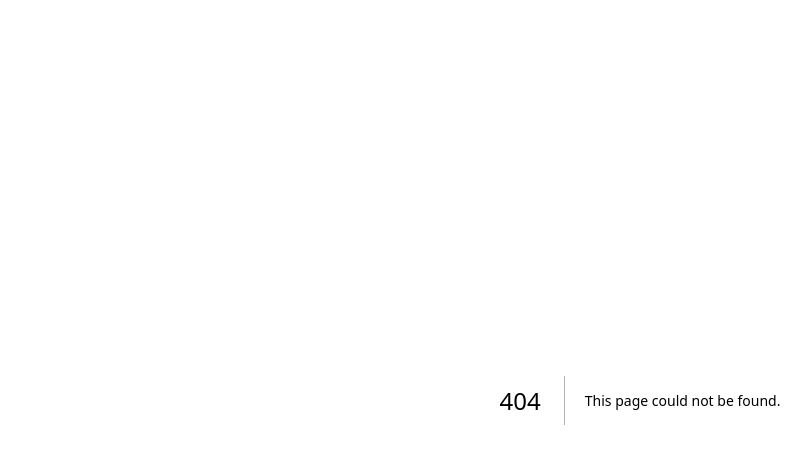
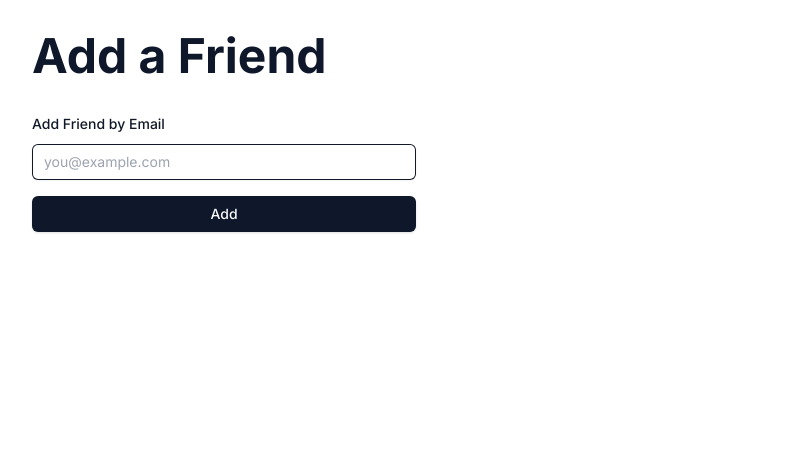
Before and after one commit to Emperordmasac/pavilion-realtime-chatApp, a Next.js app: page /dashboard/add in a window 1280 px wide. Before the commit this address had no page. Shown: the top 464 px of the page, without its empty margins (0-811 px from the left). Built offline with nearby package versions, Linux system fonts and the light colour scheme.

Commit message:
feat: send friend request

```diff
--- /dev/null
+++ b/src/app/(dashboard)/dashboard/add/page.tsx
@@ -0,0 +1,14 @@
+import AddFriendButton from "@/components/add-friend-button";
+import * as React from "react";
+
+const AddFriendPage: React.FC = () => {
+  return (
+    <main className=" container pt-8">
+      <h1 className="text-5xl font-bold mb-8">Add a Friend</h1>
+
+      <AddFriendButton />
+    </main>
+  );
+};
+
+export default AddFriendPage;
--- a/src/app/(dashboard)/dashboard/page.tsx
+++ b/src/app/(dashboard)/dashboard/page.tsx
@@ -1,9 +1,18 @@
+import { authOptions } from "@/lib/auth";
+import { getServerSession } from "next-auth";
 import * as React from "react";
 
 interface pageProps {}
 
-const Page: React.FC<pageProps> = () => {
-  return <div>Dashboard Page</div>;
+const Page: React.FC<pageProps> = async () => {
+  const session = await getServerSession(authOptions);
+
+  return (
+    <div>
+      Dashboard Page
+      <pre>{JSON.stringify(session)}</pre>
+    </div>
+  );
 };
 
 export default Page;
--- /dev/null
+++ b/src/app/api/friends/add/route.ts
@@ -0,0 +1,9 @@
+import { addFriendValidator } from '@/lib/validations/add-friend'
+
+export async function POST(req: Request) {
+  try {
+    const body = await req.json()
+
+    const { email: emailToAdd } = addFriendValidator.parse(body.email)
+  } catch (error) {}
+}
--- /dev/null
+++ b/src/app/page.tsx
@@ -0,0 +1,9 @@
+import * as React from "react";
+
+interface pageProps {}
+
+const IndexPage: React.FC<pageProps> = () => {
+  return <div>Home Page</div>;
+};
+
+export default IndexPage;
--- /dev/null
+++ b/src/components/add-friend-button.tsx
@@ -0,0 +1,82 @@
+"use client";
+
+import * as React from "react";
+
+import { addFriendValidator } from "@/lib/validations/add-friend";
+import axios, { AxiosError } from "axios";
+import { Button } from "./ui/button";
+import { useForm } from "react-hook-form";
+import { zodResolver } from "@hookform/resolvers/zod";
+import { z } from "zod";
+import { Toast } from "@radix-ui/react-toast";
+
+type FormData = z.infer<typeof addFriendValidator>;
+
+const AddFriendButton: React.FC = () => {
+  const [showSucessState, setShowSucessState] = React.useState<boolean>(false);
+
+  const {
+    register,
+    handleSubmit,
+    setError,
+    formState: { errors },
+  } = useForm<FormData>({
+    resolver: zodResolver(addFriendValidator),
+  });
+
+  const addFriend = async (email: string) => {
+    try {
+      const validatedEmail = addFriendValidator.parse({ email });
+
+      await axios.post("/api/friends/add", {
+        email: validatedEmail,
+      });
+
+      setShowSucessState(true);
+    } catch (error) {
+      if (error instanceof z.ZodError) {
+        setError("email", { message: error.message });
+        return;
+      }
+
+      if (error instanceof AxiosError) {
+        setError("email", { message: error.response?.data });
+        return;
+      }
+
+      setError("email", { message: "something went Wrong" });
+    }
+  };
+
+  const onSubmit = (data: FormData) => {
+    addFriend(data.email);
+  };
+
+  return (
+    <form onSubmit={handleSubmit(onSubmit)} className="max-w-sm">
+      <label
+        htmlFor="email"
+        className="block text-sm font-medium leading-6 text-gray-900"
+      >
+        Add Friend by Email
+      </label>
+      <div className="mt-2 flex flex-col gap-4">
+        <input
+          {...register("email")}
+          type="text"
+          placeholder="you@example.com"
+          className="block w-full rounded-md border-0 py-1.5 text-gray-900 shadow-sm ring-1 ring-inset ring-gray-900 placeholder:text-gray-400 focus:ring-2 focus:ring-inset focus:ring-indigo-600 sm:text-sm sm:leading-6"
+        />
+        {errors?.email && (
+          <p className="px-1 text-xs text-red-600">{errors.email.message}</p>
+        )}
+        <Button>Add</Button>
+        {showSucessState ? (
+          <p className="px-1 text-xs text-red-600">Friend Request sent</p>
+        ) : null}
+      </div>
+    </form>
+  );
+};
+
+export default AddFriendButton;
--- /dev/null
+++ b/src/lib/validations/add-friend.ts
@@ -0,0 +1,5 @@
+import { z } from 'zod'
+
+export const addFriendValidator = z.object({
+  email: z.string().email(),
+})
--- a/tailwind.config.js
+++ b/tailwind.config.js
@@ -1,81 +1,85 @@
-const { fontFamily } = require('tailwindcss/defaultTheme')
+const { fontFamily } = require("tailwindcss/defaultTheme");
 
 /** @type {import('tailwindcss').Config} */
 module.exports = {
   content: [
-    './src/pages/**/*.{js,ts,jsx,tsx,mdx}',
-    './src/components/**/*.{js,ts,jsx,tsx,mdx}',
-    './src/app/**/*.{js,ts,jsx,tsx,mdx}',
+    "./src/pages/**/*.{js,ts,jsx,tsx,mdx}",
+    "./src/components/**/*.{js,ts,jsx,tsx,mdx}",
+    "./src/app/**/*.{js,ts,jsx,tsx,mdx}",
   ],
-  darkMode: ['class'],
+  darkMode: ["class"],
   theme: {
     container: {
       center: true,
-      padding: '2rem',
+      padding: "2rem",
       screens: {
-        '2xl': '1400px',
+        "2xl": "1400px",
       },
     },
     extend: {
       colors: {
-        border: 'hsl(var(--border))',
-        input: 'hsl(var(--input))',
-        ring: 'hsl(var(--ring))',
-        background: 'hsl(var(--background))',
-        foreground: 'hsl(var(--foreground))',
+        border: "hsl(var(--border))",
+        input: "hsl(var(--input))",
+        ring: "hsl(var(--ring))",
+        background: "hsl(var(--background))",
+        foreground: "hsl(var(--foreground))",
         primary: {
-          DEFAULT: 'hsl(var(--primary))',
-          foreground: 'hsl(var(--primary-foreground))',
+          DEFAULT: "hsl(var(--primary))",
+          foreground: "hsl(var(--primary-foreground))",
         },
         secondary: {
-          DEFAULT: 'hsl(var(--secondary))',
-          foreground: 'hsl(var(--secondary-foreground))',
+          DEFAULT: "hsl(var(--secondary))",
+          foreground: "hsl(var(--secondary-foreground))",
         },
         destructive: {
-          DEFAULT: 'hsl(var(--destructive))',
-          foreground: 'hsl(var(--destructive-foreground))',
+          DEFAULT: "hsl(var(--destructive))",
+          foreground: "hsl(var(--destructive-foreground))",
         },
         muted: {
-          DEFAULT: 'hsl(var(--muted))',
-          foreground: 'hsl(var(--muted-foreground))',
+          DEFAULT: "hsl(var(--muted))",
+          foreground: "hsl(var(--muted-foreground))",
         },
         accent: {
-          DEFAULT: 'hsl(var(--accent))',
-          foreground: 'hsl(var(--accent-foreground))',
+          DEFAULT: "hsl(var(--accent))",
+          foreground: "hsl(var(--accent-foreground))",
         },
         popover: {
-          DEFAULT: 'hsl(var(--popover))',
-          foreground: 'hsl(var(--popover-foreground))',
+          DEFAULT: "hsl(var(--popover))",
+          foreground: "hsl(var(--popover-foreground))",
         },
         card: {
-          DEFAULT: 'hsl(var(--card))',
-          foreground: 'hsl(var(--card-foreground))',
+          DEFAULT: "hsl(var(--card))",
+          foreground: "hsl(var(--card-foreground))",
         },
       },
       borderRadius: {
         lg: `var(--radius)`,
         md: `calc(var(--radius) - 2px)`,
-        sm: 'calc(var(--radius) - 4px)',
+        sm: "calc(var(--radius) - 4px)",
       },
       fontFamily: {
-        sans: ['var(--font-sans)', ...fontFamily.sans],
-        heading: ['var(--font-heading)', ...fontFamily.sans],
+        sans: ["var(--font-sans)", ...fontFamily.sans],
+        heading: ["var(--font-heading)", ...fontFamily.sans],
       },
       keyframes: {
-        'accordion-down': {
+        "accordion-down": {
           from: { height: 0 },
-          to: { height: 'var(--radix-accordion-content-height)' },
+          to: { height: "var(--radix-accordion-content-height)" },
         },
-        'accordion-up': {
-          from: { height: 'var(--radix-accordion-content-height)' },
+        "accordion-up": {
+          from: { height: "var(--radix-accordion-content-height)" },
           to: { height: 0 },
         },
       },
       animation: {
-        'accordion-down': 'accordion-down 0.2s ease-out',
-        'accordion-up': 'accordion-up 0.2s ease-out',
+        "accordion-down": "accordion-down 0.2s ease-out",
+        "accordion-up": "accordion-up 0.2s ease-out",
       },
     },
   },
-  plugins: [require('tailwindcss-animate'), require('@tailwindcss/typography')],
-}
+  plugins: [
+    require("tailwindcss-animate"),
+    require("@tailwindcss/typography"),
+    require("@tailwindcss/forms"),
+  ],
+};
```
Also changed, not shown: package.json (+18 -3 lines), src/lib/auth.ts (+9 -6 lines), src/app/(auth)/login/page.tsx (renamed from src/app/(auth)/page.tsx), 1 other file (tests, documents, lock files or other folders).
